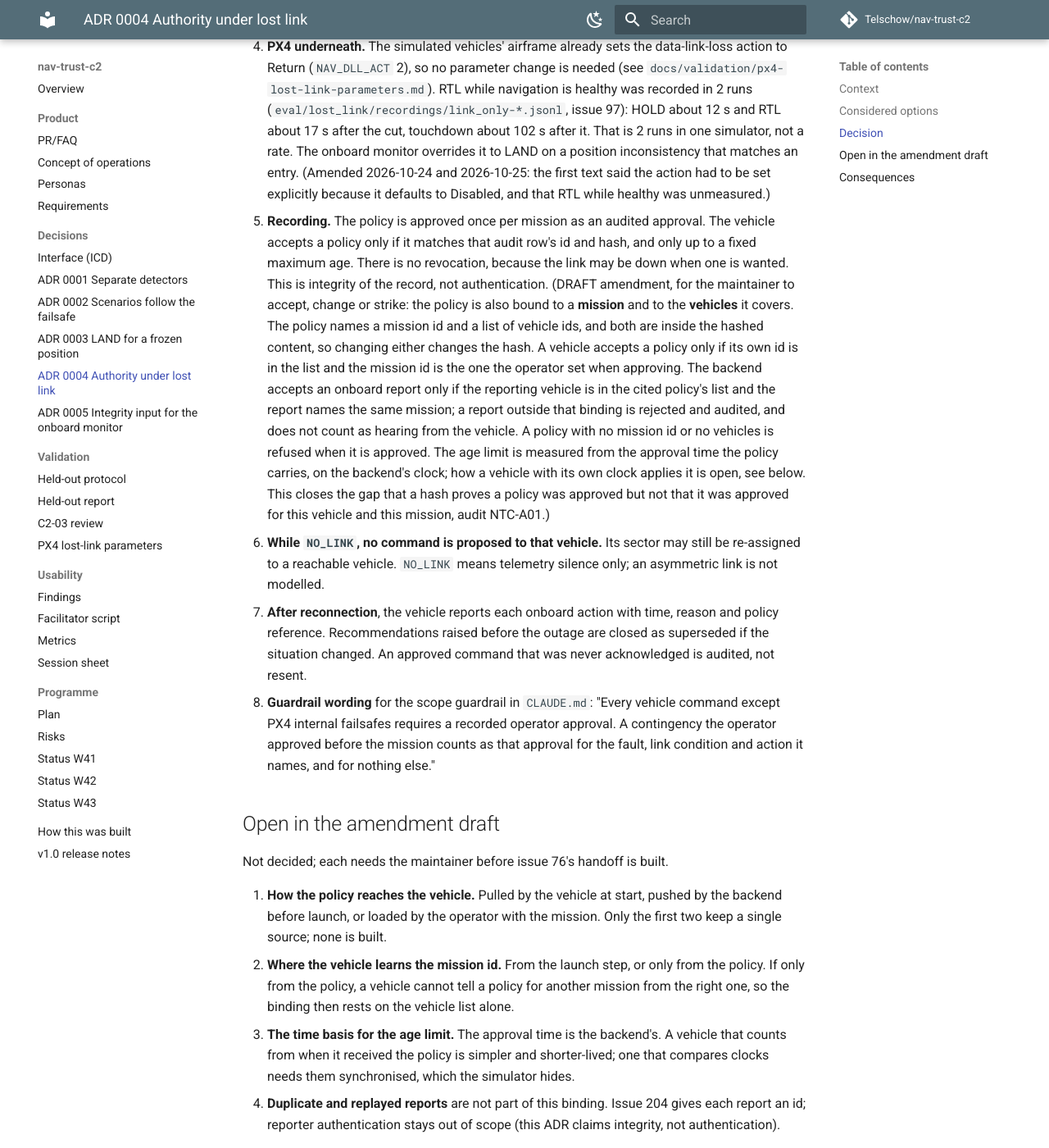
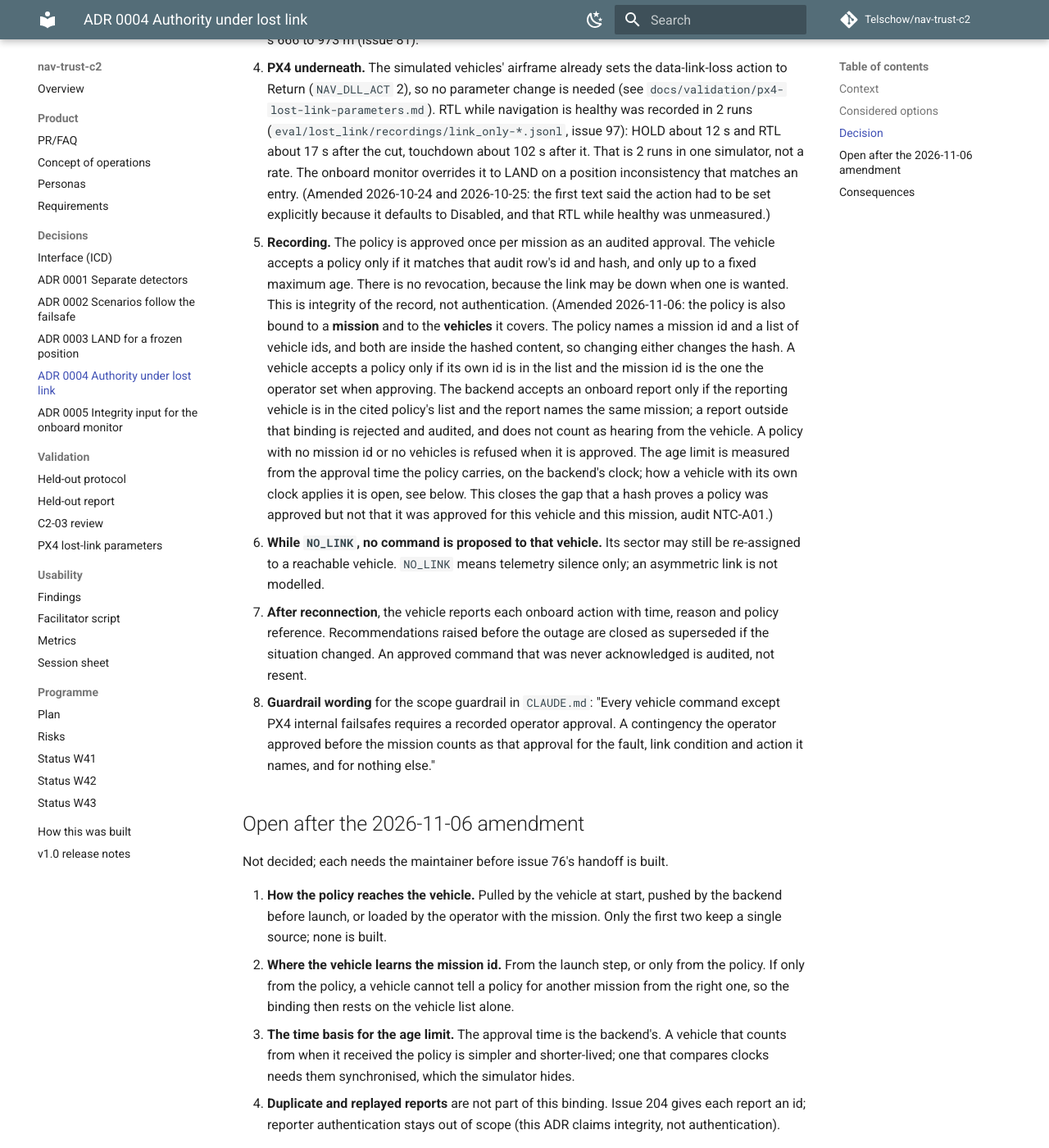
Before and after one commit to Telschow/nav-trust-c2, an MkDocs documentation site: the page built from docs/adr/0004-authority-under-lost-link.md, in a window 1280 px wide and 1400 px high, scrolled down 1979 px. Shown: the whole window at 82% size. Built offline with MkDocs 1.6.1 and Material for MkDocs 9.7.7, drawn with Linux system fonts in a browser that asks for light colours; comment, search, counter and statistics services are not loaded; some of the changed text lies outside the part shown.

Commit message:
ADR 0004: accept the mission and vehicle binding (#76)
Co-Authored-By: Claude Sonnet 5.5 <noreply@anthropic.com>
Claude-Session: https://claude.ai/code/session_011kcqHUZjPWFkvCYetNVudV

```diff
--- a/docs/adr/0004-authority-under-lost-link.md
+++ b/docs/adr/0004-authority-under-lost-link.md
@@ -1,6 +1,6 @@
 # ADR 0004: Authority under lost link
 
-Status: accepted, 2026-10-24; items 2 and 3 amended 2026-10-30 after issue 81. Decided by the
+Status: accepted, 2026-10-24; items 2 and 3 amended 2026-10-30 after issue 81; item 5 amended 2026-11-06 after the audit (NTC-A01). Decided by the
 maintainer; context and options written by Claude on their instruction (issue 72).
 
 ## Context
@@ -76,7 +76,7 @@ unbounded for fast faults, and no source in the research note uses it.
    accepts a policy only if it matches that audit row's id and hash, and only up to a fixed
    maximum age. There is no revocation, because the link may be down when one is wanted. This is
    integrity of the record, not authentication.
-   (DRAFT amendment, for the maintainer to accept, change or strike: the policy is also bound to
+   (Amended 2026-11-06: the policy is also bound to
    a **mission** and to the **vehicles** it covers. The policy names a mission id and a list of
    vehicle ids, and both are inside the hashed content, so changing either changes the hash. A
    vehicle accepts a policy only if its own id is in the list and the mission id is the one the
@@ -98,7 +98,7 @@ unbounded for fast faults, and no source in the research note uses it.
    operator approved before the mission counts as that approval for the fault, link condition and
    action it names, and for nothing else."
 
-## Open in the amendment draft
+## Open after the 2026-11-06 amendment
 
 Not decided; each needs the maintainer before issue 76's handoff is built.
 
```
